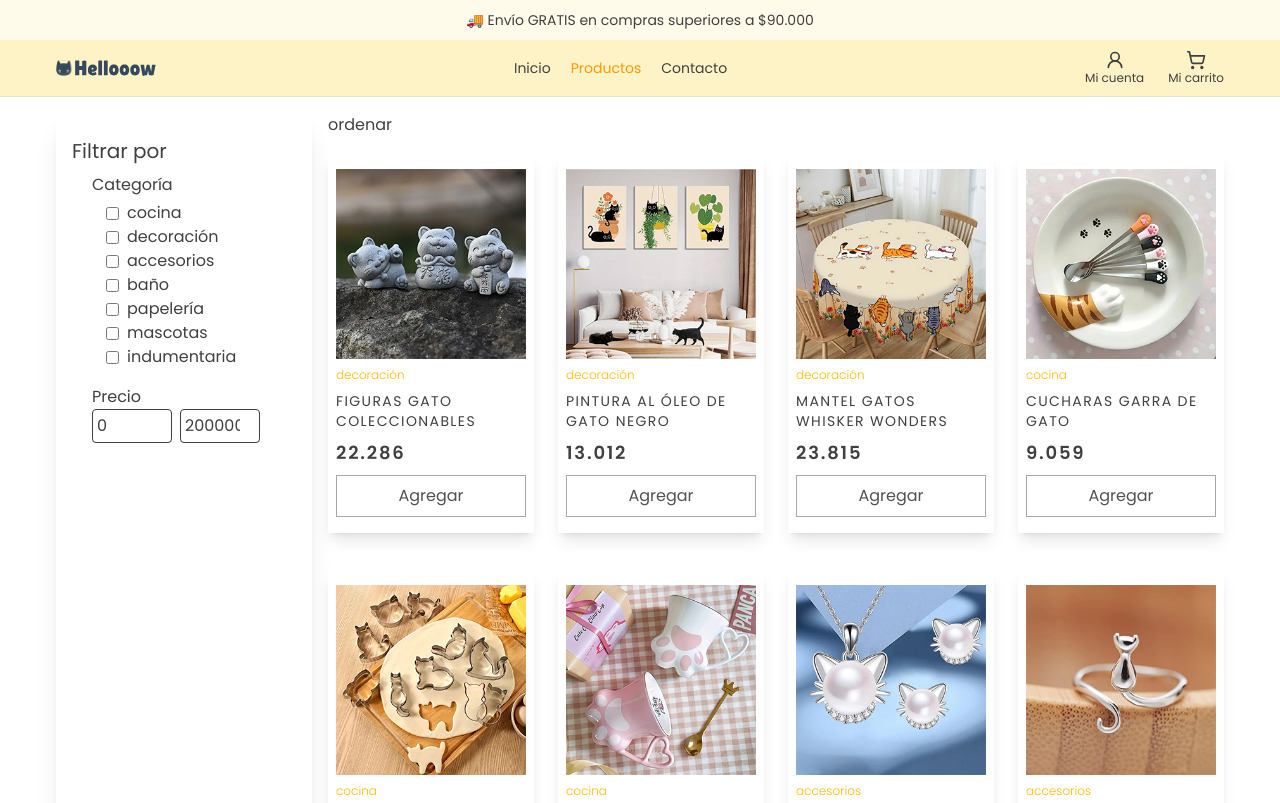
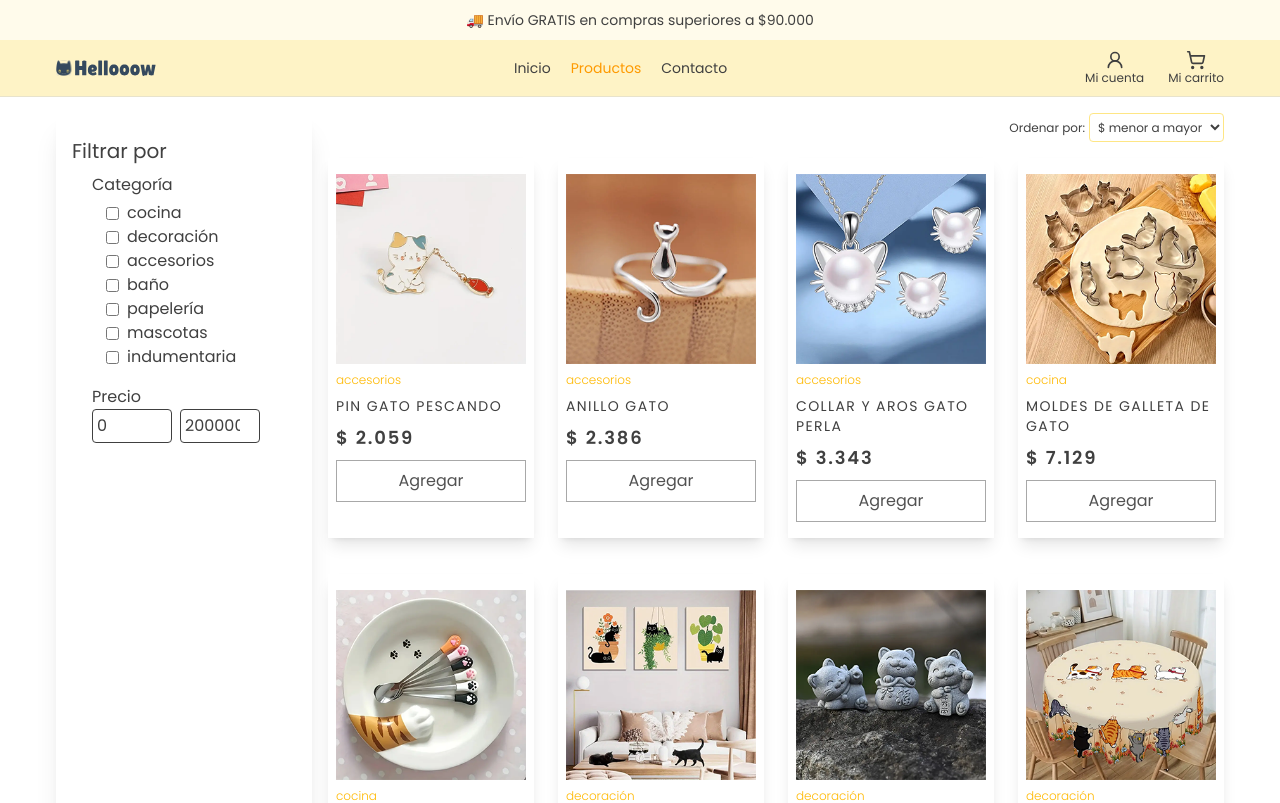
Before and after one commit to TrelawneyJourney/hellooow, a React (Vite) app: page /hellooow/products in a window 1280 px wide. Shown: the top 803 px of the page. Built offline with nearby package versions, Linux system fonts and the light colour scheme.

Commit message:
add delete filter

```diff
--- a/src/components/CardImg.jsx
+++ b/src/components/CardImg.jsx
@@ -1,10 +1,14 @@
 export default function CardImg({ imgUrl, nombre, categoria, precio }) {
+  const formatPrice = (precio) => new Intl.NumberFormat("es-AR").format(precio);
+
   return (
     <div className="w-full bg-white flex flex-col items-start overflow-hidden gap-2 mb-3 shadow-lg py-4 px-2">
       <img src={imgUrl} alt={nombre} className="w-full cursor-pointer" />
       <p className="font-light text-xs text-amber-400">{categoria}</p>
       <p className="text-sm uppercase tracking-widest">{nombre}</p>
-      <p className="text-lg tracking-widest font-semibold">{precio}</p>
+      <p className="text-lg tracking-widest font-semibold">
+        $ {formatPrice(precio)}
+      </p>
       <button className="btn-gray">Agregar</button>
     </div>
   );
--- a/src/components/SortBar.jsx
+++ b/src/components/SortBar.jsx
@@ -1,3 +1,15 @@
 export default function SortBar({ sortOrder, setSortOrder }) {
-  return <div>ordenar</div>;
+  return (
+    <div className="flex justify-between items-center">
+      <label className="text-xs px-1">Ordenar por:</label>
+      <select
+        value={sortOrder}
+        onChange={(e) => setSortOrder(e.target.value)}
+        className="border border-amber-200 rounded p-1 text-xs"
+      >
+        <option value="asc">$ menor a mayor</option>
+        <option value="desc">$ mayor a menor</option>
+      </select>
+    </div>
+  );
 }
--- a/src/constants/index.js
+++ b/src/constants/index.js
@@ -62,37 +62,37 @@ export const nuevosIngresos = [
     imgUrl: prod1,
     categoria: "decoración",
     nombre: "jarrón gato",
-    precio: "$14.000",
+    precio: 14000,
   },
   {
     imgUrl: prod2,
     categoria: "decoración",
     nombre: "alfombra gato",
-    precio: "$25.000",
+    precio: 25000,
   },
   {
     imgUrl: prod3,
     categoria: "baño",
     nombre: "toalla de mano gato",
-    precio: "$10.000",
+    precio: 14000,
   },
   {
     imgUrl: prod4,
     categoria: "decoración",
     nombre: "jarrón garra",
-    precio: "$10.000",
+    precio: 10500,
   },
   {
     imgUrl: prod5,
     categoria: "decoración",
     nombre: "cuadro gato",
-    precio: "$16.000",
+    precio: 16000,
   },
   {
     imgUrl: prod6,
     categoria: "baño",
     nombre: "dispenser gato",
-    precio: "$8.000",
+    precio: 8000,
   },
 ];
 
@@ -133,7 +133,7 @@ export const productos = [
     descripcion:
       "Conjunto de 4 figuras de gato coleccionables - Gatos de dibujos animados de resina de piedra, versátiles para varios tipos de habitaciones, decoración de interiores y jardines",
     categoria: "decoración",
-    precio: 22.286,
+    precio: 22286,
     imgUrl: prod7,
   },
   {
@@ -142,7 +142,7 @@ export const productos = [
     descripcion:
       "Conjunto de 3 Pósteres de Lienzo Sin Marco, Pintura al Óleo de Gato Negro y Planta, Arte de Pared Bohemio de Hojas Verdes, Decoración de Pared de Pintura Animal Minimalista, Impresión de Póster Estético, Adecuado para Oficinas en Casa y Salones",
     categoria: "decoración",
-    precio: 13.012,
+    precio: 13012,
     imgUrl: prod8,
   },
   {
@@ -151,7 +151,7 @@ export const productos = [
     descripcion:
       "Mantel de Poliéster con Temática de Gatos Whisker Wonders – Diseño de Gatitos Adorables y Huellas de Patas, Perfecto para Cocina, Comedor, Patio, Picnic | Borde Redondeado en Relieve, Regalo Ideal para Amantes de los Gatos, Regalos para Amantes de los Gatos",
     categoria: "decoración",
-    precio: 23.815,
+    precio: 23815,
     imgUrl: prod9,
   },
   {
@@ -160,7 +160,7 @@ export const productos = [
     descripcion:
       "Juego de 4 Cucharas de Té de Acero Inoxidable con Forma de Garra de Gato - Cucharas Lindas para Café y Postres, Adecuadas para Uso en Casa y Cocina",
     categoria: "cocina",
-    precio: 9.059,
+    precio: 9059,
     imgUrl: prod10,
   },
   {
@@ -169,7 +169,7 @@ export const productos = [
     descripcion:
       "Forma para Galletas de Gatito en 3D, Molde de Acero Inoxidable para Bizcochos, Moldes para Postres y Chocolates, Adecuado para Cocina Doméstica, Restaurante, Fiestas, Accesorios de Cocina, Herramientas de Repostería",
     categoria: "cocina",
-    precio: 7.129,
+    precio: 7129,
     imgUrl: prod11,
   },
   {
@@ -178,7 +178,7 @@ export const productos = [
     descripcion:
       "1pc Taza de Cerámica de Diseño Creativo, Taza de Agua de Pareja de Garra de Gato de Alto Valor, Taza de Regalo para Mejor Amigo, Taza de Agua Diaria para el Hogar, Taza de Café",
     categoria: "cocina",
-    precio: 25.507,
+    precio: 25507,
     imgUrl: prod12,
   },
   {
@@ -187,7 +187,7 @@ export const productos = [
     descripcion:
       "Collar de cadena de aleación con diseño de gato de 3 piezas con aretes de perlas simuladas para adolescentes, regalo de fiesta de moda",
     categoria: "accesorios",
-    precio: 3.343,
+    precio: 3343,
     imgUrl: prod13,
   },
   {
@@ -196,7 +196,7 @@ export const productos = [
     descripcion:
       "Anillo Elegante de Acero Inoxidable con Gato de la Suerte – Chic y Lindo, Perfecto para Uso Diario o Fiestas, Ideal para Cumpleaños, Aniversario, Halloween, Regalo de Navidad, Regalos para Amantes de los Gatos",
     categoria: "accesorios",
-    precio: 2.386,
+    precio: 2386,
     imgUrl: prod14,
   },
   {
@@ -205,7 +205,7 @@ export const productos = [
     descripcion:
       "Pin de Esmalte Adorable Gatito Pescando – Diseño de Gato de Dibujos Animados con Pez, Broche Chapado en Oro para Mochilas, Chaquetas y Accesorios, Perfecto para Atuendo Casual o Vacaciones, Decoración de Bolsa, Estilo Pastoral, Artesanía Encantadora",
     categoria: "accesorios",
-    precio: 2.059,
+    precio: 2059,
     imgUrl: prod15,
   },
   {
@@ -214,7 +214,7 @@ export const productos = [
     descripcion:
       "1 cabezal de ducha portátil presurizado, diseño de pata de gato, hermoso y moderno, cabezal de ducha con filtro de masaje ajustable en 3 modos, adecuado para baño, montaje en pared y colgante, material plástico, regalo ideal para amantes de los gatos",
     categoria: "baño",
-    precio: 26.198,
+    precio: 26198,
     imgUrl: prod16,
   },
 ];
--- a/src/pages/ProductsPage.jsx
+++ b/src/pages/ProductsPage.jsx
@@ -4,6 +4,7 @@ import { productos } from "../constants/index";
 import Container from "../components/Container";
 import SortBar from "../components/SortBar";
 import ProductsGrid from "../sections/products/ProductsGrid";
+import { TiDelete } from "react-icons/ti";
 
 export default function ProductsPage() {
   const [selectedCategorias, setSelectedCategorias] = useState([]);
@@ -21,6 +22,17 @@ export default function ProductsPage() {
       sortOrder === "asc" ? a.precio - b.precio : b.precio - a.precio
     );
 
+  const resetFilters = () => {
+    setSelectedCategorias([]);
+    setPrecioRango({ min: 0, max: 200000 });
+    setSortOrder("asc");
+  };
+  const hasFilter =
+    selectedCategorias.length > 0 ||
+    precioRango.min !== 0 ||
+    precioRango.max !== 200000 ||
+    sortOrder !== "asc";
+
   return (
     <Container>
       <div className="flex py-4 gap-4">
@@ -31,8 +43,20 @@ export default function ProductsPage() {
           setPrecioRango={setPrecioRango}
         />
         <div className="flex-1">
-          <SortBar sortOrder={sortOrder} setSortOrder={setSortOrder} />
-          <ProductsGrid />
+          <div className="flex justify-between items-center">
+            <div
+              className={`flex items-center gap-0.5 text-xs cursor-pointer text-neutral-500 hover:text-neutral-800 ${
+                hasFilter ? "" : "invisible"
+              }`}
+              onClick={hasFilter ? resetFilters : undefined}
+            >
+              <TiDelete className="text-lg" />
+              <p>borrar filtros</p>
+            </div>
+
+            <SortBar sortOrder={sortOrder} setSortOrder={setSortOrder} />
+          </div>
+          <ProductsGrid products={filterProducts} />
         </div>
       </div>
     </Container>
--- a/src/sections/products/ProductsGrid.jsx
+++ b/src/sections/products/ProductsGrid.jsx
@@ -1,17 +1,20 @@
 import CardImg from "../../components/CardImg";
-import { productos } from "../../constants";
 
-export default function ProductsGrid() {
+export default function ProductsGrid({ products }) {
   return (
     <div className="grid grid-cols-1 sm:grid-cols-2 md:grid-cols-4 gap-6 mt-4">
-      {productos.map((p) => (
+      {products.length > 0 ? (
+        products.map((p) => (
           <CardImg
             nombre={p.nombre}
             categoria={p.categoria}
             imgUrl={p.imgUrl}
             precio={p.precio}
           />
-      ))}
+        ))
+      ) : (
+        <p>No hay productos que coincidan con los filtros 😿</p>
+      )}
     </div>
   );
 }
--- a/src/sections/products/SideBarFilters.jsx
+++ b/src/sections/products/SideBarFilters.jsx
@@ -41,7 +41,10 @@ export default function SideBarFilters({
             type="number"
             value={precioRango.min}
             onChange={(e) =>
-              setPrecioRango({ ...precioRango, min: +e.target.value })
+              setPrecioRango({
+                ...precioRango,
+                min: +e.target.value === "" ? 0 : parseInt(e.target.value),
+              })
             }
             className="border w-20 p-1 rounded"
             placeholder="de"
@@ -50,7 +53,13 @@ export default function SideBarFilters({
             type="number"
             value={precioRango.max}
             onChange={(e) =>
-              setPrecioRango({ ...precioRango, max: +e.target.value })
+              setPrecioRango({
+                ...precioRango,
+                max:
+                  +e.target.value === ""
+                    ? 200000
+                    : parseInt(e.target.value, 10),
+              })
             }
             className="border w-20 p-1 rounded"
             placeholder="hasta"
```
Lines whose indentation alone changed are shown as unchanged.
